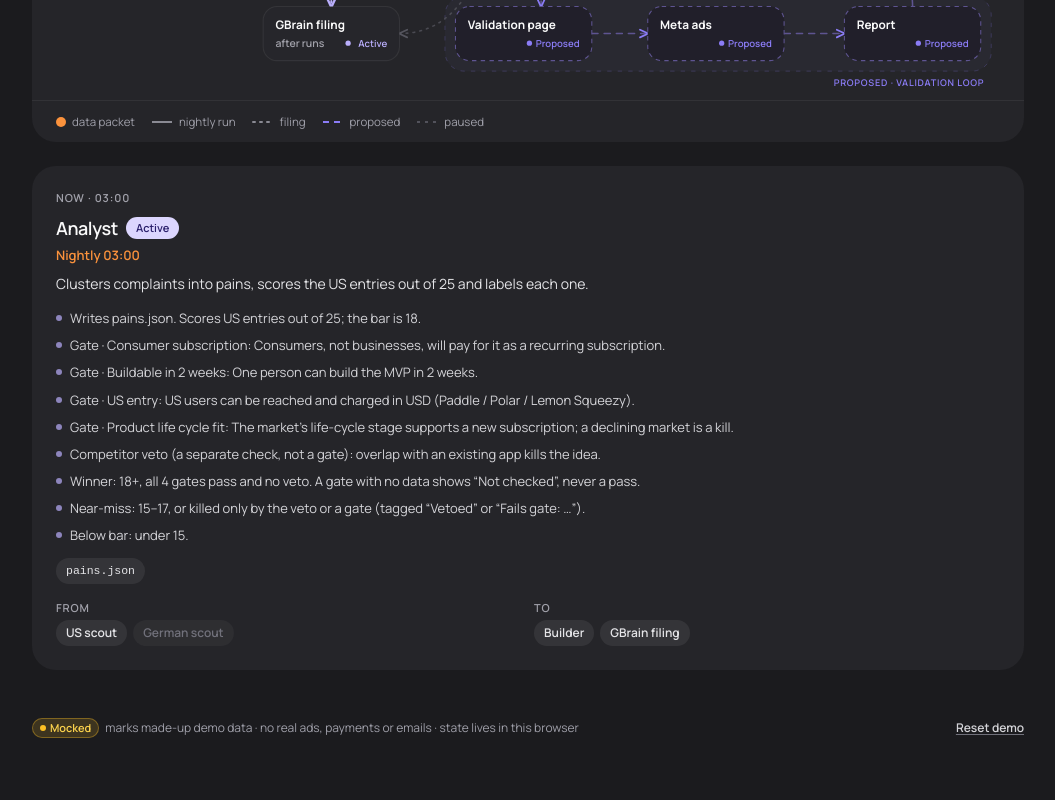
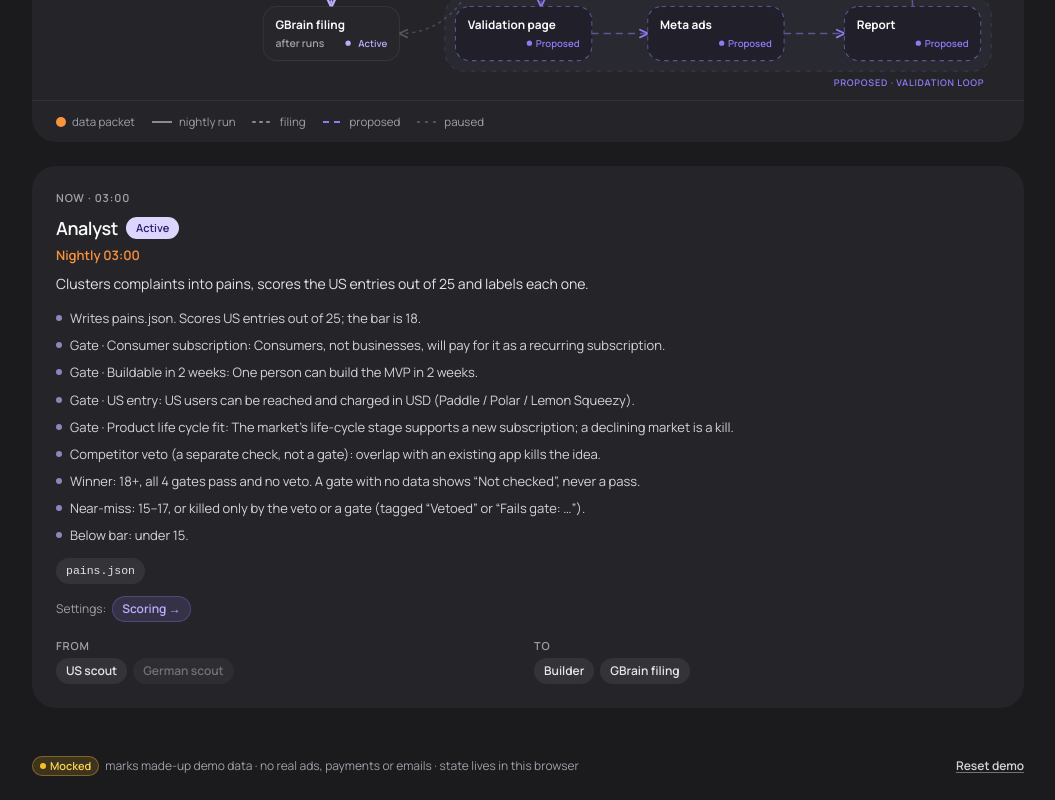
Before and after one commit to judmir/validation-ideas, a Next.js app: page /architecture in a window 1280 px wide. Shown: the part 771-1571 px from the top of the page, without its empty margins (112-1167 px from the left). Before the commit the page ends 1533 px from the top, so only its background shows below. Built offline with nearby package versions, Linux system fonts and the light colour scheme.

Commit message:
Architecture: each node panel links to its Settings section (anchor)

```diff
--- a/components/architecture/NodePanel.tsx
+++ b/components/architecture/NodePanel.tsx
@@ -1,5 +1,19 @@
 import { EDGES, STATUS_LABEL, nodeById, type ArchNode } from "@/lib/architecture";
+import Link from "next/link";
 import { Badge } from "@/components/ui";
+
+/** Each node's rules live in one Settings section. */
+const SETTINGS_SECTION: Record<string, { id: string; title: string }[]> = {
+  "us-scout": [{ id: "scouting", title: "Scouting" }],
+  "de-scout": [{ id: "scouting", title: "Scouting" }],
+  analyst: [{ id: "scoring", title: "Scoring" }],
+  builder: [{ id: "winner", title: "Ideas & winner" }, { id: "poc", title: "POC build" }],
+  brief: [{ id: "winner", title: "Ideas & winner" }, { id: "schedule", title: "Schedule" }],
+  weekly: [{ id: "schedule", title: "Schedule" }],
+  landing: [{ id: "validation", title: "Validation" }],
+  meta: [{ id: "validation", title: "Validation" }],
+  report: [{ id: "validation", title: "Validation" }],
+};
 
 const STATUS_BADGE = { active: "violet", paused: "slate", proposed: "light" } as const;
 
@@ -22,6 +36,14 @@ export default function NodePanel({ node, onPick }: { node: ArchNode; onPick?: (
       {node.outputs && (
         <div className="mt-3 flex flex-wrap gap-1.5">
           {node.outputs.map((o) => <span key={o} className="rounded-full bg-white/[0.07] px-2.5 py-1 font-mono text-[11.5px] text-zinc-200">{o}</span>)}
+        </div>
+      )}
+      {SETTINGS_SECTION[node.id] && (
+        <div className="mt-3 flex flex-wrap items-center gap-1.5 text-[12px]">
+          <span className="text-zinc-400">Settings:</span>
+          {SETTINGS_SECTION[node.id].map((s) => (
+            <Link key={s.id} href={`/settings/#${s.id}`} className="rounded-full bg-accent/15 px-2.5 py-1 font-semibold text-accent-light ring-1 ring-inset ring-accent/30 hover:bg-accent/25">{s.title} →</Link>
+          ))}
         </div>
       )}
       {(ins.length > 0 || outs.length > 0) && (
```
